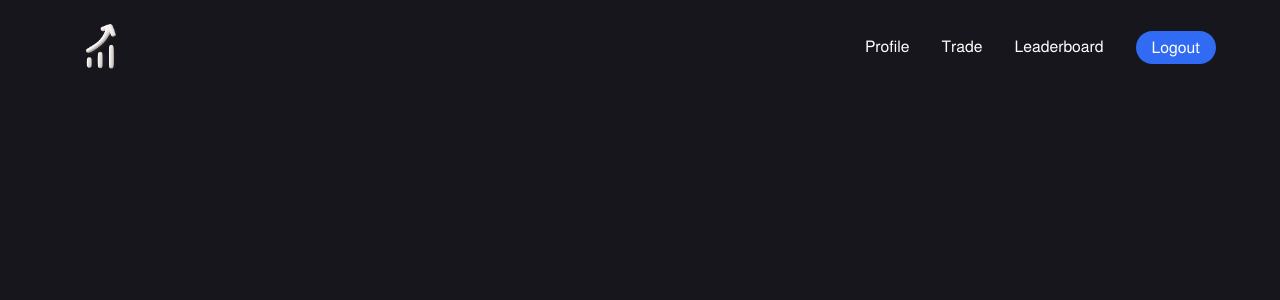
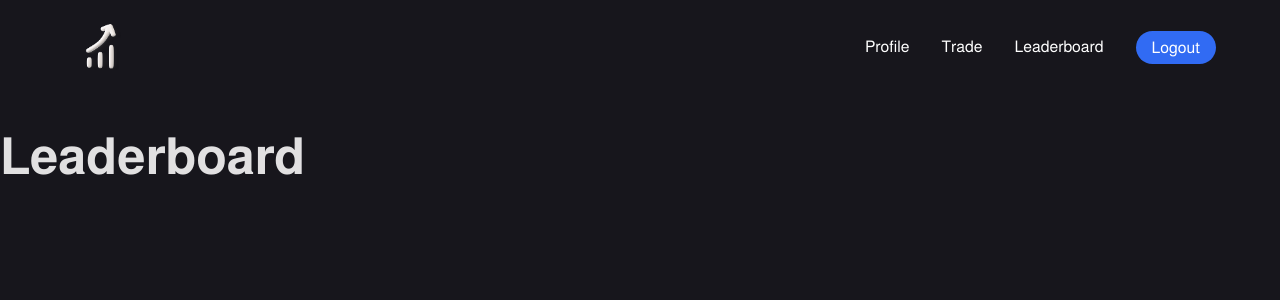
Before and after one commit to jennydang61/seng513-202501-group-24, a React (Vite) app in the folder gos_frontend/: page /leaderboard in a window 1280 px wide. Shown: the top 300 px of the page. Built offline with nearby package versions, Linux system fonts and the light colour scheme.

Commit message:
add headers

```diff
--- a/gos_frontend/src/pages/Leaderboard.tsx
+++ b/gos_frontend/src/pages/Leaderboard.tsx
@@ -6,7 +6,7 @@ const Leaderboard = () => {
       <div className="leaderboardPage">
         <NavBar />
         <main className="leaderboardContainer">
-
+        <h1 className="leaderboardTitle">Leaderboard</h1>
         </main>
       </div>
     );
--- a/gos_frontend/src/pages/ProfilePage.tsx
+++ b/gos_frontend/src/pages/ProfilePage.tsx
@@ -6,7 +6,7 @@ const ProfilePage = () => {
       <div className="profilePage">
         <NavBar />
         <main className="profileContainer">
-
+            <h1 className="profileTitle">Profile</h1>
         </main>
       </div>
     );
```
